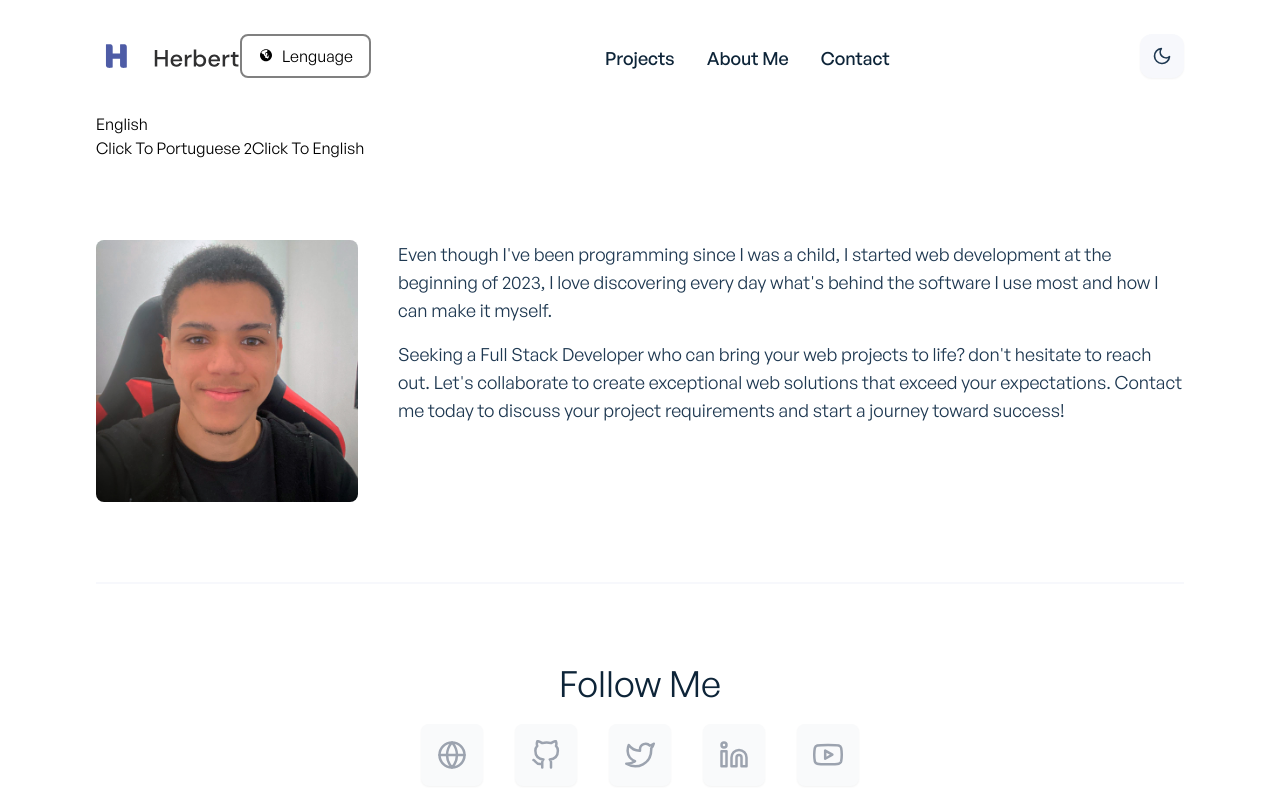
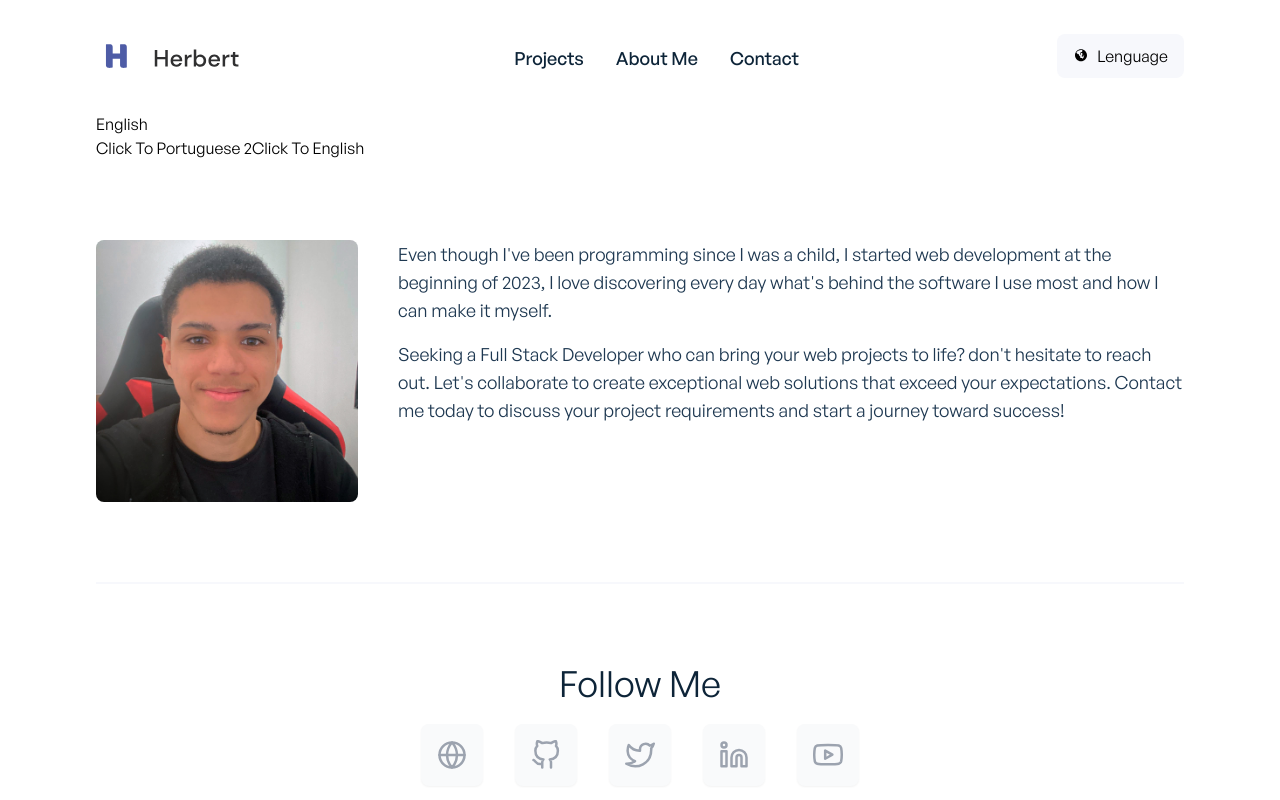
Before and after one commit to Herbert-RD/dev-portfolio, a React (Create React App) app: page /about in a window 1280 px wide. Shown: the top 800 px of the page. Built offline with nearby package versions, Linux system fonts and the light colour scheme.

Commit message:
Feat: Lenguage Dropdown Styling

```diff
--- a/src/components/reusable/LenguageDropdown.js
+++ b/src/components/reusable/LenguageDropdown.js
@@ -3,8 +3,9 @@ import styled from 'styled-components';
 
 export const Component = styled.div`
   padding: 8px 16px;
-  border: 2px solid grey;
+  background-color: #f7f8fc;
   border-radius: 8px;
+  height: 44px;
 
   display: flex;
   flex-direction: column;
@@ -14,10 +15,19 @@ export const Component = styled.div`
 
   position: relative;
 
+  transition: background-color 0.2s, visibility 0.2s;
+
+
+
+
+  &:hover{
+    background-color: #d3d5de;
+  }
 
   &:hover .options-wrapper{
     cursor: pointer;
-    display: flex;
+    visibility: visible;
+    opacity: 1;
   }
 
 
@@ -30,23 +40,33 @@ export const Component = styled.div`
 
   }
 
+  .selectedLang {
+   background-color: #6366f1;
+   color: white;
+
+  }
   .options-wrapper {
-    display: none;
+    visibility: hidden;
+    opacity: 0;
+    display: flex;
     flex-direction: column;
 
     top: 100%;
     position: absolute;
     width: 100%;
 
+    transition: visibility 0.2s, opacity 0.2s linear;
  }
 
  .options-wrapper button{
   width: 100%;
- }
+  padding: 8px 0;
+
+}
 
  .options-wrapper button:hover {
-  background-color: grey;
- }
+
+}
 
 
 `
--- a/src/components/reusable/LenguageDropdown.jsx
+++ b/src/components/reusable/LenguageDropdown.jsx
@@ -13,10 +13,16 @@ export default function LenguageDropdown() {
       </button>
 
       <div class="options-wrapper">
-        <button onClick={() => lenguageWrapper.setLenguage("pt")}>
+        <button
+          class={lenguageWrapper.lenguage == "pt" ? "selectedLang" : ""}
+          onClick={() => lenguageWrapper.setLenguage("pt")}
+        >
           Português
         </button>
-        <button onClick={() => lenguageWrapper.setLenguage("en")}>
+        <button
+          class={lenguageWrapper.lenguage == "en" ? "selectedLang" : ""}
+          onClick={() => lenguageWrapper.setLenguage("en")}
+        >
           English
         </button>
       </div>
--- a/src/components/shared/AppHeader.jsx
+++ b/src/components/shared/AppHeader.jsx
@@ -1,16 +1,15 @@
-import { useState, useContext } from 'react';
-import { FiMenu, FiMoon, FiSun, FiX } from 'react-icons/fi';
-import { Link } from 'react-router-dom';
-import useThemeSwitcher from '../../hooks/useThemeSwitcher';
-import HireMeModal from '../HireMeModal';
-import logoLight from '../../images/logo-light.svg';
-import logoDark from '../../images/logo-dark.svg';
-import { motion } from 'framer-motion';
-import Button from '../reusable/Button';
-import LenguageDropdown from '../reusable/LenguageDropdown.jsx'
+import { useState, useContext } from "react";
+import { FiMenu, FiMoon, FiSun, FiX } from "react-icons/fi";
+import { Link } from "react-router-dom";
+import useThemeSwitcher from "../../hooks/useThemeSwitcher";
+import HireMeModal from "../HireMeModal";
+import logoLight from "../../images/logo-light.svg";
+import logoDark from "../../images/logo-dark.svg";
+import { motion } from "framer-motion";
+import Button from "../reusable/Button";
+import LenguageDropdown from "../reusable/LenguageDropdown.jsx";
 
-import { lenguageContext } from '../../App'
-
+import { lenguageContext } from "../../App";
 
 const AppHeader = () => {
   const [showMenu, setShowMenu] = useState(false);
@@ -18,7 +17,6 @@ const AppHeader = () => {
   const [activeTheme, setTheme] = useThemeSwitcher();
 
   const lenguageWrapper = useContext(lenguageContext);
-
 
   function toggleMenu() {
     if (!showMenu) {
@@ -31,13 +29,13 @@ const AppHeader = () => {
   function showHireMeModal() {
     if (!showModal) {
       document
-				.getElementsByTagName('html')[0]
-				.classList.add('overflow-y-hidden');
+        .getElementsByTagName("html")[0]
+        .classList.add("overflow-y-hidden");
       setShowModal(true);
     } else {
       document
-				.getElementsByTagName('html')[0]
-				.classList.remove('overflow-y-hidden');
+        .getElementsByTagName("html")[0]
+        .classList.remove("overflow-y-hidden");
       setShowModal(false);
     }
   }
@@ -54,38 +52,15 @@ const AppHeader = () => {
         <div className="flex justify-between items-center px-4 sm:px-0">
           <div>
             <Link to="/">
-							{activeTheme === 'dark' ? (
-								<img
-									src={logoDark}
-									className="w-36"
-									alt="Dark Logo"
-								/>
+              {activeTheme === "dark" ? (
+                <img src={logoDark} className="w-36" alt="Dark Logo" />
               ) : (
-								<img
-									src={logoLight}
-									className="w-36"
-									alt="Dark Logo"
-								/>
+                <img src={logoLight} className="w-36" alt="Dark Logo" />
               )}
             </Link>
           </div>
 
-					<LenguageDropdown />
-
           {/* Theme switcher small screen */}
-					<div
-						onClick={() => setTheme(activeTheme)}
-						aria-label="Theme Switcher"
-						className="block sm:hidden ml-0 bg-primary-light dark:bg-ternary-dark p-3 shadow-sm rounded-xl cursor-pointer"
-					>
-						{activeTheme === 'dark' ? (
-							<FiMoon className="text-ternary-dark hover:text-gray-400 dark:text-ternary-light dark:hover:text-primary-light text-xl" />
-						) : (
-							<FiSun className="text-gray-200 hover:text-gray-50 text-xl" />
-						)}
-					</div>
-
-
 
           {/* Small screen hamburger menu */}
           <div className="sm:hidden">
@@ -114,8 +89,8 @@ const AppHeader = () => {
         <div
           className={
             showMenu
-							? 'block m-0 sm:ml-4 mt-5 sm:mt-3 sm:flex p-5 sm:p-0 justify-center items-center shadow-lg sm:shadow-none'
-							: 'hidden'
+              ? "block m-0 sm:ml-4 mt-5 sm:mt-3 sm:flex p-5 sm:p-0 justify-center items-center shadow-lg sm:shadow-none"
+              : "hidden"
           }
         >
           <Link
@@ -123,27 +98,23 @@ const AppHeader = () => {
             className="block text-left text-lg text-primary-dark dark:text-ternary-light hover:text-secondary-dark dark:hover:text-secondary-light  sm:mx-4 mb-2 sm:py-2"
             aria-label="Projects"
           >
-						{lenguageWrapper.lenguage == 'en' ? 'Projects' : 'Projetos'}
+            {lenguageWrapper.lenguage == "en" ? "Projects" : "Projetos"}
           </Link>
           <Link
             to="/about"
             className="block text-left text-lg text-primary-dark dark:text-ternary-light hover:text-secondary-dark dark:hover:text-secondary-light  sm:mx-4 mb-2 sm:py-2 border-t-2 pt-3 sm:pt-2 sm:border-t-0 border-primary-light dark:border-secondary-dark"
             aria-label="About Me"
           >
-						{lenguageWrapper.lenguage == 'en' ? 'About Me' : 'Sobre mim'}
-
+            {lenguageWrapper.lenguage == "en" ? "About Me" : "Sobre mim"}
           </Link>
           <Link
             to="/contact"
             className="block text-left text-lg text-primary-dark dark:text-ternary-light hover:text-secondary-dark dark:hover:text-secondary-light  sm:mx-4 mb-2 sm:py-2 border-t-2 pt-3 sm:pt-2 sm:border-t-0 border-primary-light dark:border-secondary-dark"
             aria-label="Contact"
           >
-						{lenguageWrapper.lenguage == 'en' ? 'Contact' : 'Contato'}
-
+            {lenguageWrapper.lenguage == "en" ? "Contact" : "Contato"}
           </Link>
-					<div className="border-t-2 pt-3 sm:pt-0 sm:border-t-0 border-primary-light dark:border-secondary-dark">
-
-					</div>
+          <div className="border-t-2 pt-3 sm:pt-0 sm:border-t-0 border-primary-light dark:border-secondary-dark"></div>
         </div>
 
         {/* Header links large screen */}
@@ -153,49 +124,33 @@ const AppHeader = () => {
             className="block text-left text-lg text-primary-dark dark:text-ternary-light hover:text-secondary-dark dark:hover:text-secondary-light  sm:mx-4 mb-2 sm:py-2"
             aria-label="Projects"
           >
-						{lenguageWrapper.lenguage == 'en' ? 'Projects' : 'Projetos'}
-
+            {lenguageWrapper.lenguage == "en" ? "Projects" : "Projetos"}
           </Link>
           <Link
             to="/about"
             className="block text-left text-lg text-primary-dark dark:text-ternary-light hover:text-secondary-dark dark:hover:text-secondary-light  sm:mx-4 mb-2 sm:py-2"
             aria-label="About Me"
           >
-						{lenguageWrapper.lenguage == 'en' ? 'About Me' : 'Sobre mim'}
-
+            {lenguageWrapper.lenguage == "en" ? "About Me" : "Sobre mim"}
           </Link>
           <Link
             to="/contact"
             className="block text-left text-lg text-primary-dark dark:text-ternary-light hover:text-secondary-dark dark:hover:text-secondary-light  sm:mx-4 mb-2 sm:py-2"
             aria-label="Contact"
           >
-						{lenguageWrapper.lenguage == 'en' ? 'Contact' : 'Contato'}
-
+            {lenguageWrapper.lenguage == "en" ? "Contact" : "Contato"}
           </Link>
         </div>
 
         {/* Header right section buttons */}
         <div className="hidden sm:flex justify-between items-center flex-col md:flex-row">
-					<div className="hidden md:flex">
-
-					</div>
+          <div className="hidden md:flex"></div>
 
           {/* Theme switcher large screen */}
-					<div
-						onClick={() => setTheme(activeTheme)}
-						aria-label="Theme Switcher"
-						className="ml-8 bg-primary-light dark:bg-ternary-dark p-3 shadow-sm rounded-xl cursor-pointer"
-					>
-						{activeTheme === 'dark' ? (
-							<FiMoon className="text-ternary-dark hover:text-gray-400 dark:text-ternary-light dark:hover:text-primary-light text-xl" />
-						) : (
-							<FiSun className="text-gray-200 hover:text-gray-50 text-xl" />
-						)}
-					</div>
+          <LenguageDropdown />
         </div>
       </div>
       {/* Hire me modal */}
-
     </motion.nav>
   );
 };
```
Lines whose indentation alone changed are shown as unchanged.
